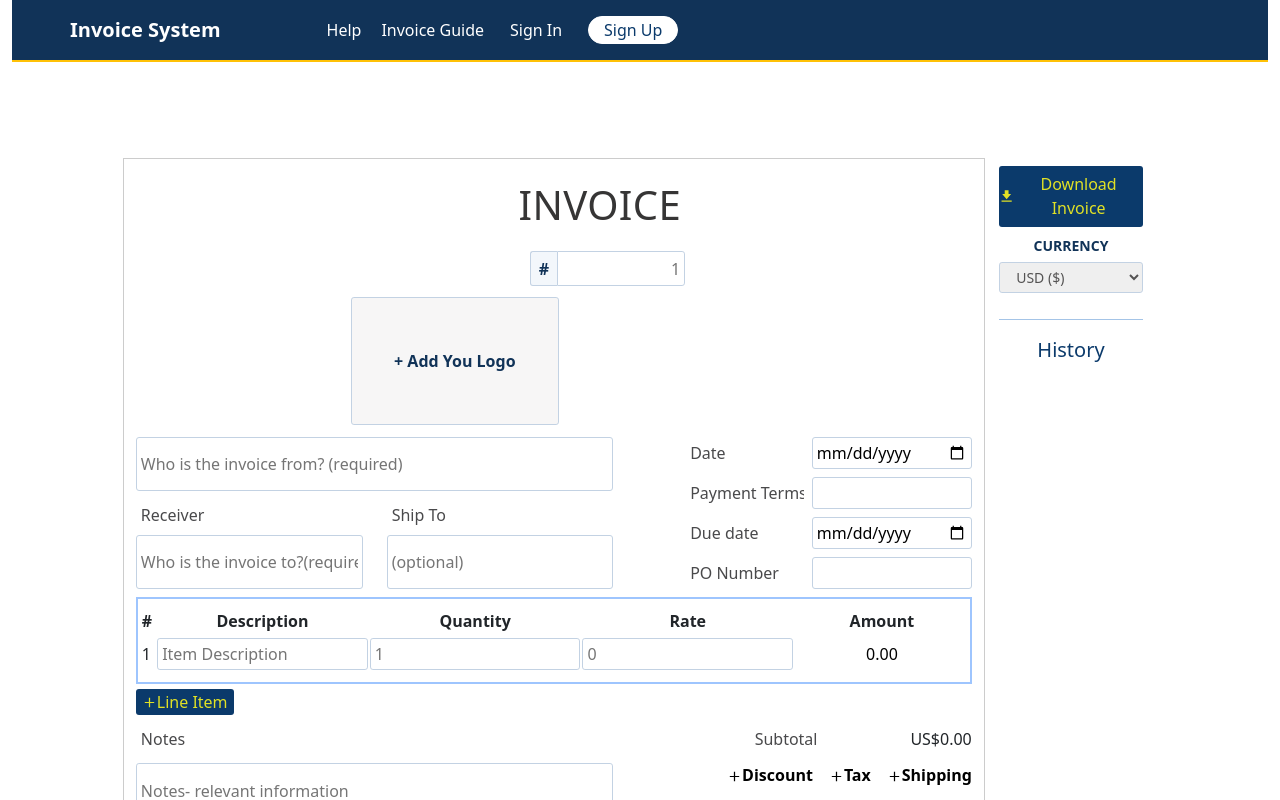
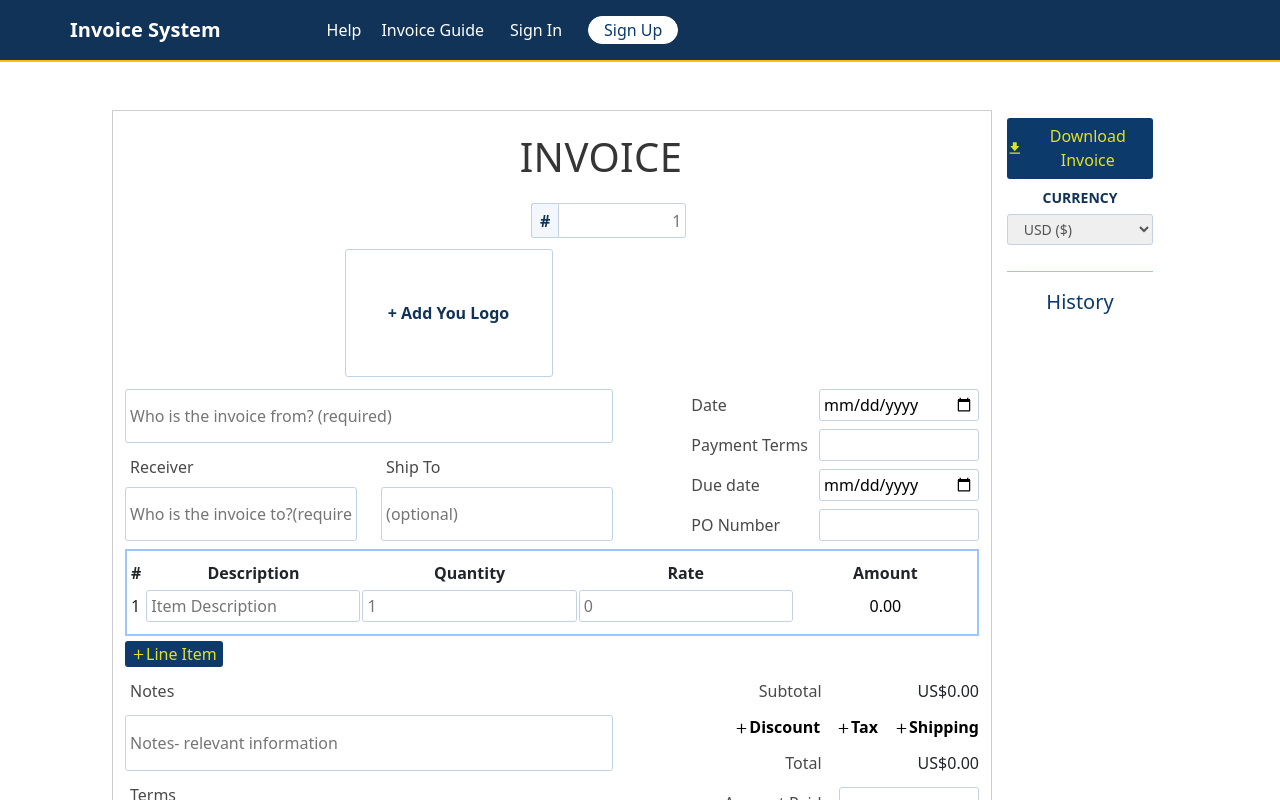
Before and after one commit to Ollah16/invoice-app, a React (Create React App) app: page / in a window 1280 px wide. Shown: the top 800 px of the page. Built offline with nearby package versions, Linux system fonts and the light colour scheme.

Commit message:
fix(invoice): remove unused code from homepage

```diff
--- a/src/homePage.js
+++ b/src/homePage.js
@@ -139,43 +139,19 @@ const HomePage = (
                 isDownload={isDownload}
                 handleNavigation={handleNavigation} />
 
-            <Container className='invoice-homepage' fluid>
 
             <NavBar />
 
+            <InvoicePage />
 
 
-                <Col className='d-block d-md-none smallScreenDisplay'>
-                    {/* <SmXsDisplay
-                        state={state}
-                        removeLogo={removeLogo}
-                        isDownload={isDownload}
-                        proceedDownload={proceedDownload}
-                        handleDataInp={handleDataInp}
-                        handleCustomInputs={handleCustomInputs}
-                        handleAddRow={handleAddRow}
-                        handleDeleteRow={handleDeleteRow}
-                        handleInputValue={handleInputValue}
-                        handleInputsBtn={handleInputsBtn}
-                        handleAuth={handleAuth}
-                        handleClearState={handleClearState}
-                        handleNavigation={handleNavigation}
-                        handleSignOut={handleSignOut}
-                        handleLogo={handleLogo}
-                        handleMessage={handleMessage}
-                        handleCloseMessage={handleCloseMessage}
-                    /> */}
-                </Col>
-
             <Col className='d-none d-md-block mt-5 largeScreenDisplay'>
-                    <InvoicePage />
             </Col>
 
 
             <FooterPage />
 
         </Container >
-        </Container>
     )
 }
 export default HomePage;
```
Lines whose indentation alone changed are shown as unchanged.
